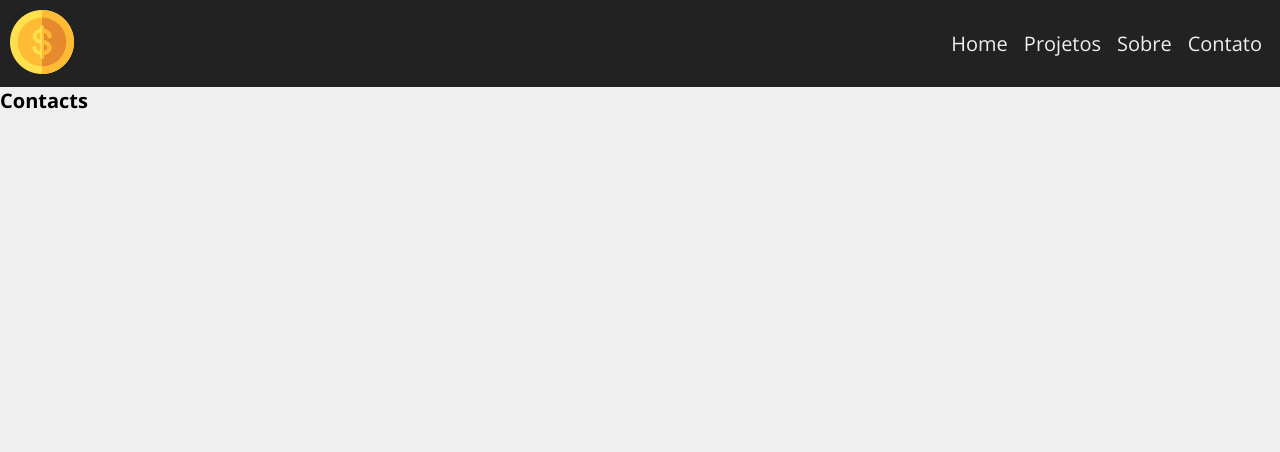
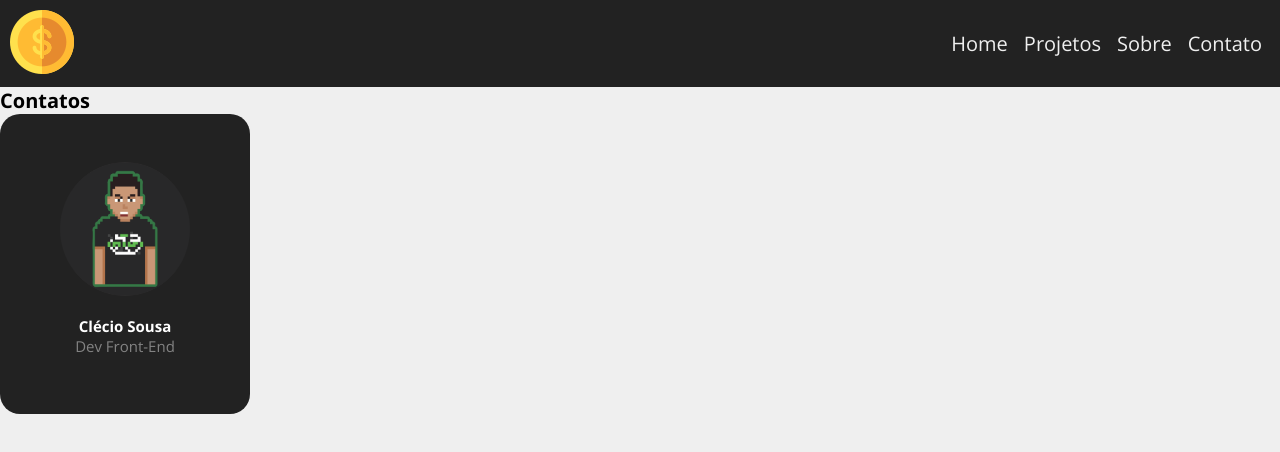
Before and after one commit to ClecioSousa00/costs, a React (Vite) app: page /Contatos in a window 1280 px wide. Shown: the top 452 px of the page. Built offline with nearby package versions, Linux system fonts and the light colour scheme.

Commit message:
creat card contacts

```diff
--- /dev/null
+++ b/src/components/Cards/Cards.css
@@ -0,0 +1,105 @@
+.container_card {
+    display: flex;
+    flex-direction: column;
+    justify-content: center;
+    align-items: center;
+    text-align: center;
+    position: relative;
+    overflow: hidden;
+    background-color: var(--color-secondary);
+    padding: 3rem 0 4rem;
+    border-radius: 2rem;
+    width: 25rem;
+    height: 30rem;
+}
+
+.card_image {
+    display: inline-block;
+    width: 13rem;
+    margin-bottom: 20px;
+    z-index: 1;
+    position: relative;
+}
+
+.card_image::before {
+    content: "";
+    width: 100%;
+    height: 0;
+    border-radius: 50%;
+    /* background-color: var(--color-buttons); */
+    background-image: linear-gradient(160deg, var(--color-buttons) 0%, var(--color-buttons)100%);
+    position: absolute;
+    z-index: -2;
+    bottom: 135%;
+    right: 0;
+    left: 0;
+    opacity: 0.9;
+    transform: scale(3);
+    transition: all 0.3s linear 0s;
+}
+
+.container_card:hover .card_image::before {
+    height: 100%;
+}
+
+/* .card_image::after {
+    content: "";
+    width: 100%;
+    height: 100%;
+    border-radius: 50%;
+    background-color: var(--color-buttons);
+    background-image: linear-gradient(160deg, var(--color-buttons) 0%, var(--color-buttons) 100%);
+    position: absolute;
+    top: 0;
+    left: 0;
+    z-index: -1;
+} */
+
+.card_image img {
+    width: 100%;
+    height: 100%;
+    border-radius: 50%;
+    object-fit: cover;
+    /* transform: scale(1); */
+    transition: all 0.9s ease 0s;
+}
+
+.container_card:hover .card_image img {
+    box-shadow: 0 0 0 5px #f7f5ec;
+
+}
+
+.text_name {
+    color: #fff;
+}
+
+.text_dev{
+    display: block;
+    font-size: 1.5rem;
+    color: #838383;
+}
+
+.social_icons{
+    display: flex;
+    justify-content: center;
+    gap: 2.4rem;
+    background-color: var(--color-menu-mobile);
+    position: absolute;
+    bottom: -10rem;
+    width: 100%;
+    padding: .5rem;
+    transition: all .5s ease-in-out;
+}
+
+.container_card:hover .social_icons{
+    bottom: 0;
+}
+.item{
+    color: #fff;
+    font-size: 2rem;
+    transition: all .3s ease-in-out;
+}
+
+.item:hover {
+    scale: 1.2;
+}
--- /dev/null
+++ b/src/components/Cards/index.jsx
@@ -0,0 +1,24 @@
+import {FaGithub, FaLinkedinIn, FaInstagram} from "react-icons/fa"
+import MyPhoto from "../../assets/images/eu2m200px.png"
+import "./Cards.css"
+
+export const Cards = () => {
+    return (
+        <div className="container">
+            <div className="container_card">
+                <div className="card_image">
+                    <img src={MyPhoto} alt="meu desenho em pixel" />
+                </div>
+                <div className="description">
+                    <h2 className="text_name">Clécio Sousa</h2>
+                    <p className="text_dev">Dev Front-End</p>
+                </div>
+                <ul className="social_icons">
+                    <li><FaGithub  className="item"/></li>
+                    <li><FaLinkedinIn className="item"/></li>
+                    <li><FaInstagram className="item"/></li>
+                </ul>
+            </div>
+        </div>
+    )
+}
--- a/src/pages/Contacts/index.jsx
+++ b/src/pages/Contacts/index.jsx
@@ -1,10 +1,18 @@
+import { Link } from "react-router-dom"
+
 import { Header } from "../../components/Header"
+import { Cards } from "../../components/Cards"
 
 export const Contacts = () =>{
     return(
         <>
             <Header/>
-            <h1>Contacts</h1>
+            <h1>Contatos</h1>
+            <Cards/>
+
+
+            {/* <Link to={"https://www.youtube.com/"} target="_blank" >youtube</Link> */}
+
         </>
     )
 }
```
Also changed, not shown: src/assets/images/eu2m200px.png (added).
